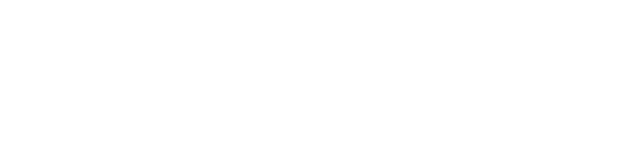
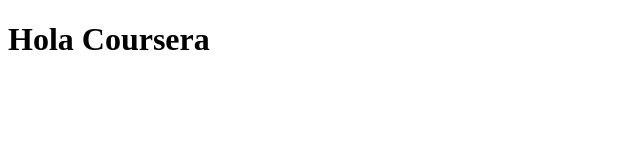
Before and after one commit to EveSora/coursera-test, a plain HTML site: page site/index.html in a window 1280 px wide. Shown: the whole page, without its empty margins (0-640 px from the left). Drawn offline with Linux system fonts and the light colour scheme.

Commit message:
My first page

```diff
--- a/site/index.html
+++ b/site/index.html
@@ -7,6 +7,6 @@
     <title>Hola Coursera</title>
 </head>
 <body>
-    <title>Hola Coursera</title>
+    <h1>Hola Coursera</h1>
 </body>
 </html>
```
